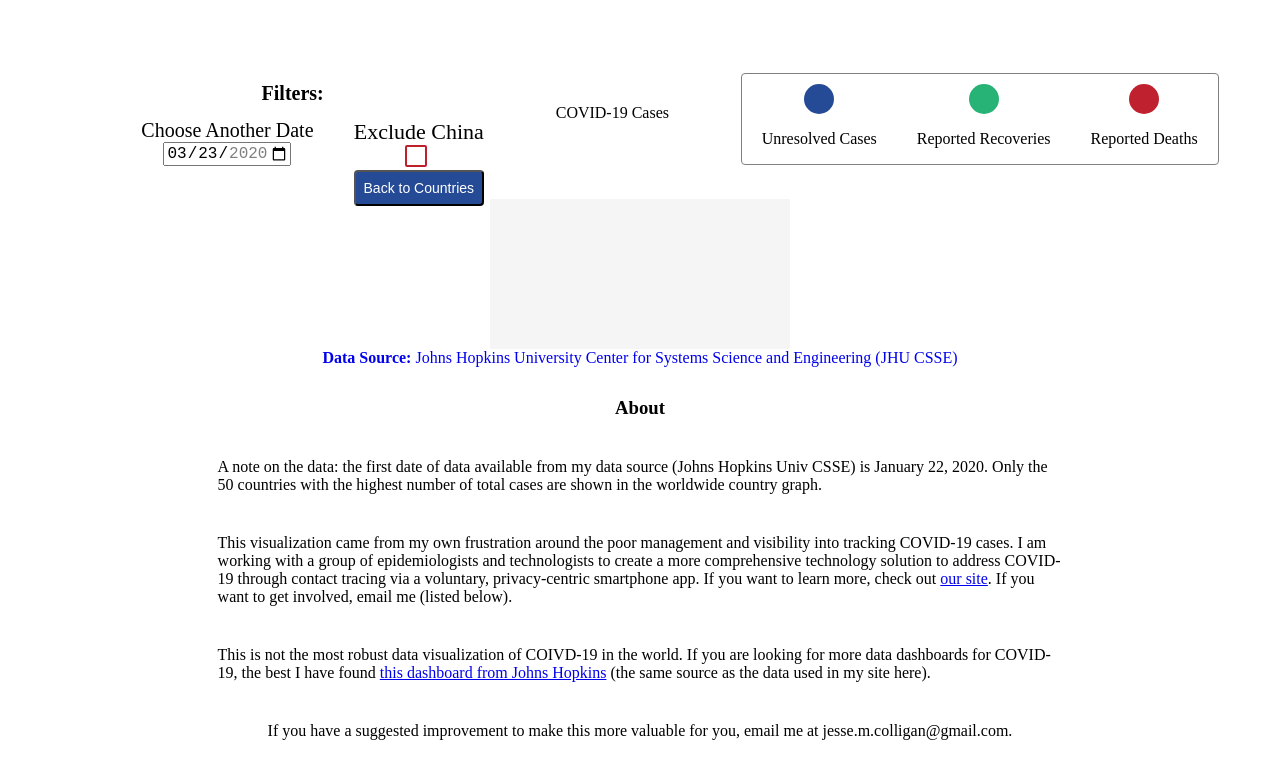
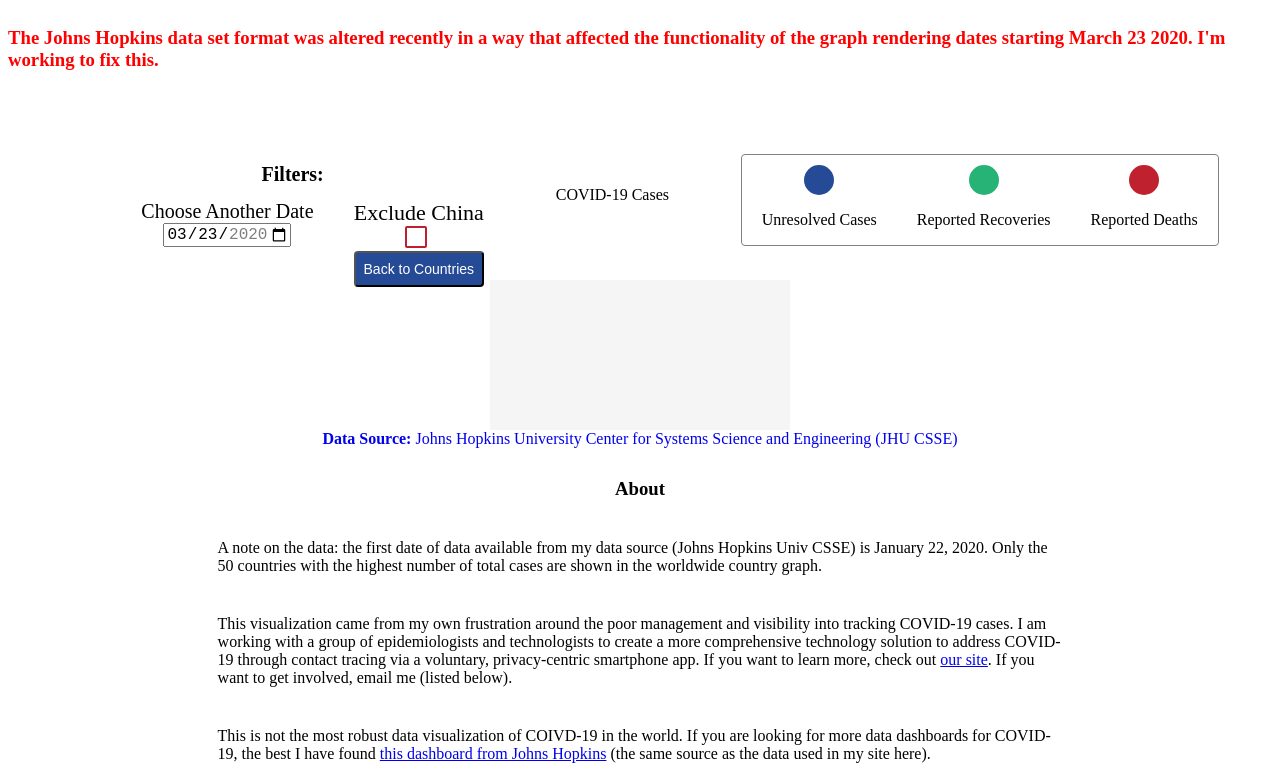
Before and after one commit to jcolla-holla/CoronaVirusTracker, a website built with webpack: page index.html in a window 1280 px wide. Shown: the top 777 px of the page. Built offline with nearby package versions, Linux system fonts and the light colour scheme; no server answers.

Commit message:
maintenance message

```diff
--- a/index.html
+++ b/index.html
@@ -48,6 +48,7 @@
     </div> -->
 
     <div id="app">
+        <h3 style="color:red">The Johns Hopkins data set format was altered recently in a way that affected the functionality of the graph rendering dates starting March 23 2020.  I'm working to fix this. </h3>
         <div id="aboveSvg">
             <div id="filters">
                 <div class="filtersContainer">
```
